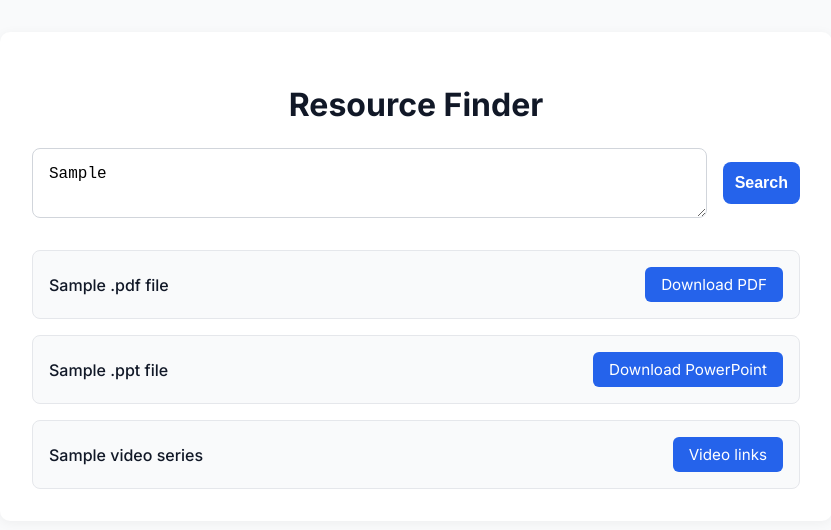
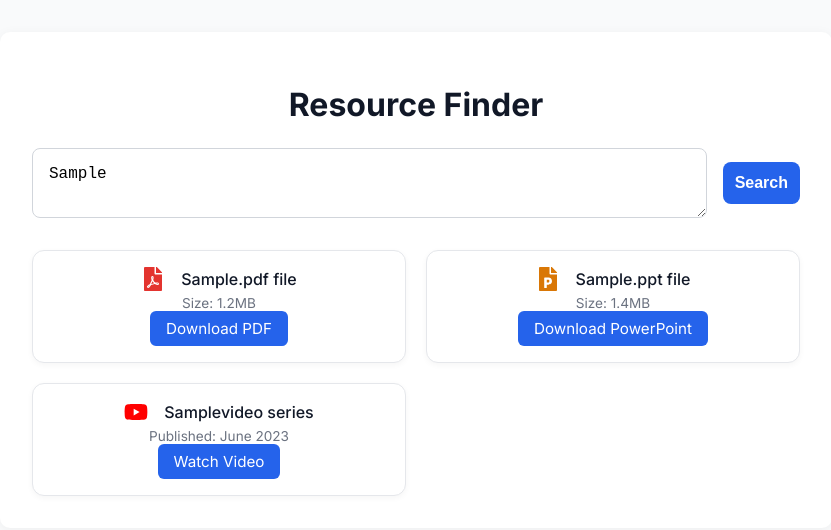
Before and after one commit to fiyinfoluwa5/Resource-Finder, a Next.js app: page / in a window 1280 px wide. Both pictures are taken after typing "Sample" into the empty fields and a click on the button "Search". Shown: the top 530 px of the page, without its empty margins (224-1055 px from the left). Built offline with nearby package versions, Linux system fonts and the light colour scheme.

Commit message:
added icons to the result,

```diff
--- a/package.json
+++ b/package.json
@@ -19,6 +19,7 @@
     "postcss": "8.5.5",
     "react": "19.1.0",
     "react-dom": "19.1.0",
+    "react-icons": "^5.5.0",
     "tailwindcss": "4.1.10",
     "typescript": "5.8.3"
   }
--- a/src/app/globals.css
+++ b/src/app/globals.css
@@ -39,7 +39,16 @@ body {
   border-radius: 8px;
   border: 1px solid #d1d5db;
   resize: vertical;
+
+  /* Hide scrollbars */
+  scrollbar-width: none;       /* Firefox */
+  -ms-overflow-style: none;    /* IE and Edge */
 }
+
+.search-input::-webkit-scrollbar {
+  display: none; /* Chrome, Safari, Edge */
+}
+
 
 .search-button {
   background-color: #2563eb;
@@ -57,24 +66,9 @@ body {
   background-color: #1d4ed8;
 }
 
-.result-list {
-  display: flex;
-  flex-direction: column;
-  gap: 1.25rem;
-  margin-top: 2rem;
-  text-align: left;
-}
-
-.result-item {
-  background-color: #f3f4f6;
-  padding: 1rem;
-  border-radius: 8px;
-}
 
 
-
-
-/* Mobile friendly */
+/* Mobile  */
 @media (min-width: 640px) {
   .search-bar {
     flex-direction: row;
@@ -96,20 +90,33 @@ body {
 }
 
 .result-list {
-  display: flex;
-  flex-direction: column;
-  gap: 1rem;
+  display: grid;
+  grid-template-columns: 1fr;
+  gap: 1.25rem;
+}
+
+@media (min-width: 768px) {
+  .result-list {
+    grid-template-columns: 1fr 1fr;
+  }
 }
 
 .result-row {
   display: flex;
+  flex-direction: column;
   justify-content: space-between;
-  align-items: center;
-  background-color: #f9fafb;
+  background-color: #ffffff;
   padding: 1rem;
   border: 1px solid #e5e7eb;
-  border-radius: 8px;
+  border-radius: 12px;
+  box-shadow: 0 2px 6px rgba(0, 0, 0, 0.04);
+  transition: transform 0.2s ease;
 }
+
+.result-row:hover {
+  transform: translateY(-2px);
+}
+
 
 .file-title {
   font-weight: 500;
@@ -133,3 +140,42 @@ body {
 .download-button:hover {
   background-color: #1d4ed8;
 }
+
+.file-title {
+  font-weight: 500;
+  font-size: 1rem;
+  color: #111827;
+  flex: 1;
+
+  display: flex;
+  align-items: center;
+  gap: 0.5rem;
+}
+
+.file-info {
+  flex: 1;
+  display: flex;
+  flex-direction: column;
+  gap: 0.25rem;
+}
+
+.file-subtitle {
+  font-size: 0.85rem;
+  color: #6b7280; /* Tailwind gray-500 */
+}
+
+.spinner {
+  border: 4px solid #e5e7eb;
+  border-top: 4px solid #2563eb;
+  border-radius: 50%;
+  width: 36px;
+  height: 36px;
+  animation: spin 0.8s linear infinite;
+  margin: 0 auto;
+}
+
+@keyframes spin {
+  to {
+    transform: rotate(360deg);
+  }
+}
--- a/src/app/page.tsx
+++ b/src/app/page.tsx
@@ -1,34 +1,62 @@
 "use client";
 
 import React, { useState } from "react";
+import { FaFilePdf, FaFilePowerpoint, FaYoutube } from "react-icons/fa";
+
 
 export default function ResourceFinder() {
   const [query, setQuery] = useState("");
   const [results, setResults] = useState<any[]>([]);
+  const [isLoading, setIsLoading] = useState(false);
+
+
 
   const handleSearch = () => {
-    // Dummy result based on query
+     setIsLoading(true);
+  setResults([]);
+
+ setTimeout(() => {
     const dummyResults = [
       {
         id: 1,
         type: "pdf",
-        name: `${query} .pdf file`,
+        name: `${query}.pdf file`,
+        subtitle: "Size: 1.2MB",
         url: "/dummy-files/sample.pdf",
       },
       {
         id: 2,
         type: "ppt",
-        name: `${query} .ppt file`,
+        name: `${query}.ppt file`,
+        subtitle: "Size: 1.4MB",
         url: "/dummy-files/sample.pptx",
       },
       {
         id: 3,
         type: "video",
-        name: `${query} video series`,
+        name: `${query}video series`,
+        subtitle: "Published: June 2023",
         url: "https://www.example.com/tutorial-video",
       },
     ];
     setResults(dummyResults);
+       setIsLoading(false);
+  }, 1100);
+};
+
+
+  const getIcon = (type: string) => {
+    const iconStyle = { fontSize: "1.5rem", marginRight: "0.5rem" };
+    switch (type) {
+      case "pdf":
+        return <FaFilePdf style={{ ...iconStyle, color: "#e3342f" }} />;
+      case "ppt":
+        return <FaFilePowerpoint style={{ ...iconStyle, color: "#d97706" }} />;
+      case "video":
+        return <FaYoutube style={{ ...iconStyle, color: "#ff0000" }} />;
+      default:
+        return null;
+    }
   };
 
   const getLabel = (type: string) => {
@@ -38,7 +66,7 @@ export default function ResourceFinder() {
       case "ppt":
         return "Download PowerPoint";
       case "video":
-        return "Video links";
+        return "Watch Video";
       default:
         return "Download";
     }
@@ -60,13 +88,26 @@ export default function ResourceFinder() {
         </button>
       </div>
 
+      {isLoading && (
+  <div className="my-6 flex justify-center">
+    <div className="spinner"></div>
+  </div>
+)}
+
+
       <div className="result-list">
         {results.map((item) => (
           <div className="result-row" key={item.id}>
-            <span className="file-title">{item.name}</span>
+             <div className="file-info">
+            <div className="file-info">
+  <span className="file-title flex items-center">
+    {getIcon(item.type)} {item.name}
+  </span>
+  <span className="file-subtitle">{item.subtitle}</span>
+</div>
+            </div>
 
             {item.id === 3 ? (
-              // Link opens in a new tab
               <a
                 href={item.url}
                 target="_blank"
@@ -76,7 +117,6 @@ export default function ResourceFinder() {
                 {getLabel(item.type)}
               </a>
             ) : (
-
               <a href={item.url} download className="download-button">
                 {getLabel(item.type)}
               </a>
```
Also changed, not shown: 1 other file (tests, documents, lock files or other folders).
